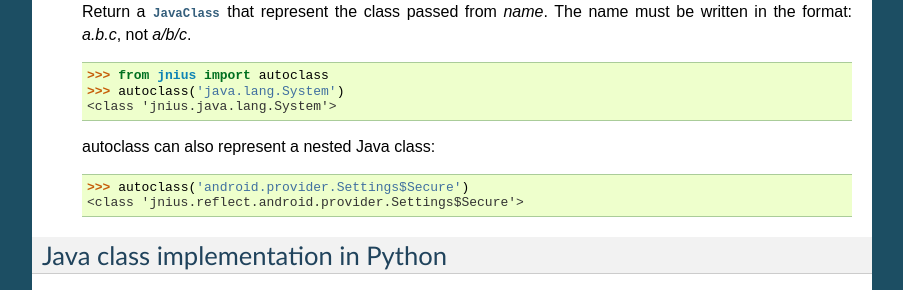
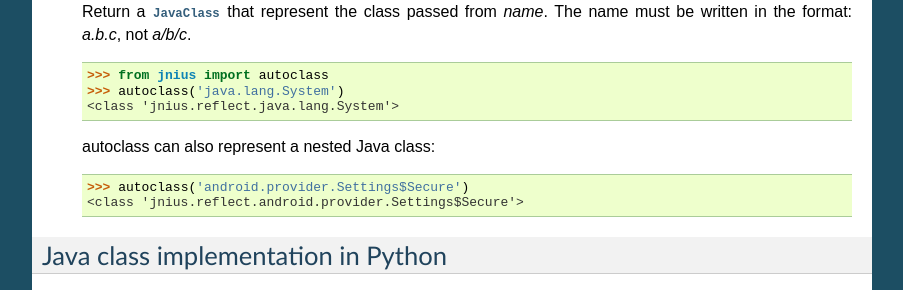
Before and after one commit to kivy/pyjnius, a Sphinx documentation site: the page built from docs/source/api.rst, in a window 1280 px wide and 900 px high, scrolled down 2312 px. Shown: the part 161-451 px from the top of the window, without its empty margins (198-1101 px from the left). Built offline with Sphinx 7.4.7, drawn with Linux system fonts in a browser that asks for light colours.

Commit message:
Fix class name generated by autoclass
This is just a minor fix. It is important to show the determinism of generated class names

```diff
--- a/docs/source/api.rst
+++ b/docs/source/api.rst
@@ -167,7 +167,7 @@ Reflection functions
 
     >>> from jnius import autoclass
     >>> autoclass('java.lang.System')
-    <class 'jnius.java.lang.System'>
+    <class 'jnius.reflect.java.lang.System'>
 
     autoclass can also represent a nested Java class:
 
```
